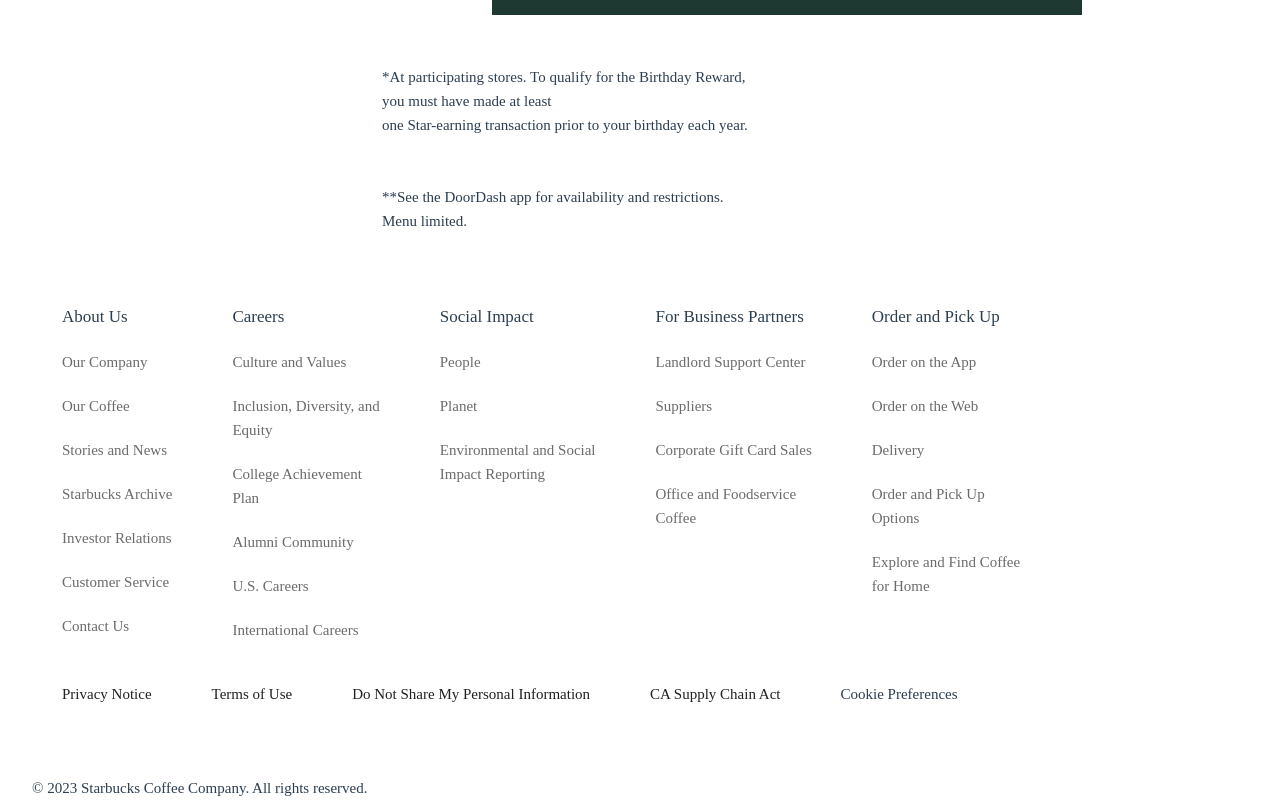
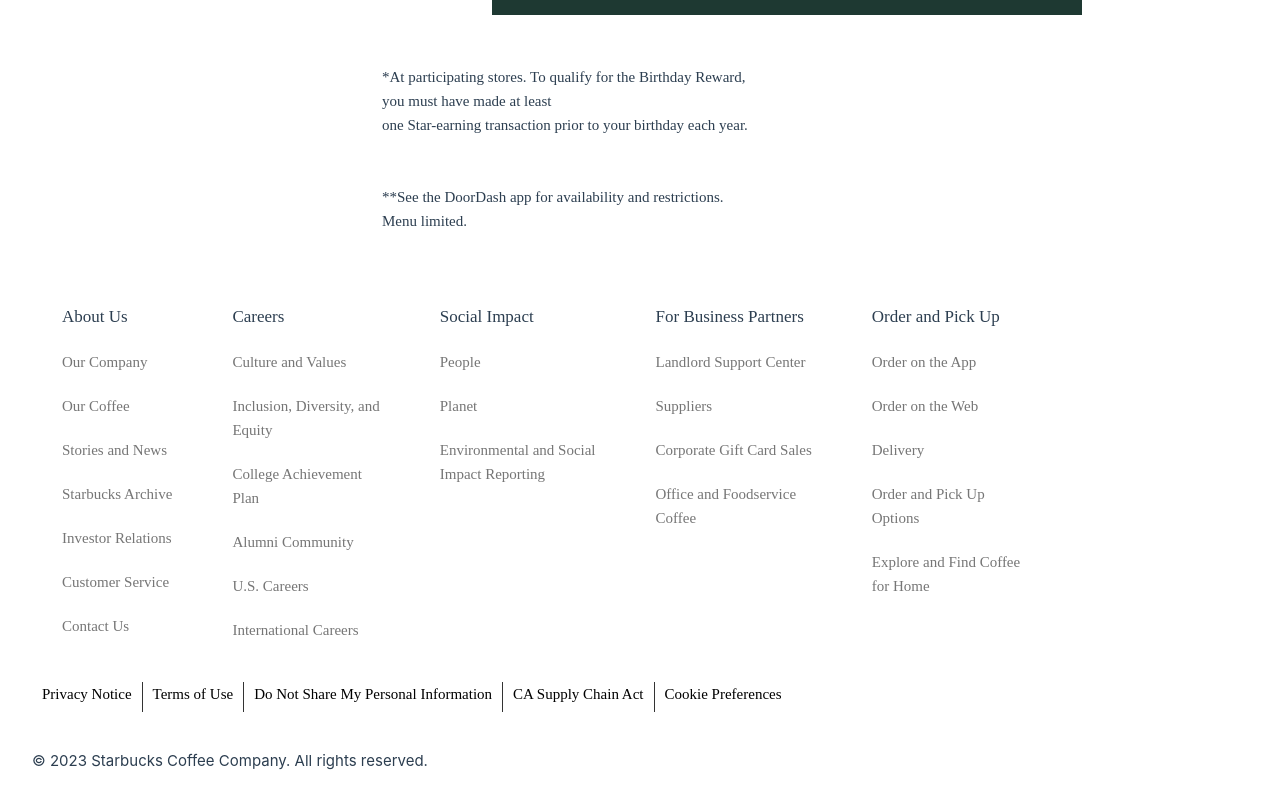
Before and after one commit to sayaka-shinoda/starbucks_vue, a Vue app in the folder starbucksvue-project/: page / in a window 1280 px wide. Shown: the part 2750-3550 px from the top of the page. After the commit the page ends 3523 px from the top, so only its background shows below. Built offline with nearby package versions, Linux system fonts and the light colour scheme.

Commit message:
Fix: I made the bottom menu responsive.

```diff
--- a/starbucksvue-project/src/info.vue
+++ b/starbucksvue-project/src/info.vue
@@ -167,27 +167,29 @@
     </details>
     </div>
     <!-- bottom menu -->
-    <div class="subInfo">
-        <a href="https://www.starbucks.com/terms/privacy-policy/">
-        <div class="subinfo-text">{{ privacy }}</div></a>
-        <a href="https://www.starbucks.com/terms/starbucks-terms-of-use/">
-        <div class="subinfo-text">{{ terms }}</div></a>
-        <a href="https://www.starbucks.com/personal-information">
-        <div class="subinfo-text">{{ do_not }}</div></a>
-        <a href="https://globalassets.starbucks.com/assets/A2A072E3411C4A6ABAEB8D6BCF286F43.pdf">
-        <div class="subinfo-text">{{ ca_supply }}</div></a>
-        <div class="subinfo-text">{{ cookie }}</div>
+    <div class="subinfo">
+        <ul>
+        <li class="subinfo-text"><a href="https://www.starbucks.com/terms/privacy-policy/">
+        {{ privacy }}</a></li>
+        <li class="subinfo-text"><a href="https://www.starbucks.com/terms/starbucks-terms-of-use/">
+        {{ terms }}</a></li>
+        <li class="subinfo-text"><a href="https://www.starbucks.com/personal-information">
+        {{ do_not }}</a></li>
+        <li class="subinfo-text"><a href="https://globalassets.starbucks.com/assets/A2A072E3411C4A6ABAEB8D6BCF286F43.pdf">
+        {{ ca_supply }}</a></li>
+        <li class="subinfo-text">{{ cookie }}</li>
+        </ul>
     </div>
     </div>
 </template>
 
-<style>
+<style scoped>
     *{
         font-family: SoDoSans;
     }
     .info{
         width: 100%;
-        margin: 50px 0;
+        margin: 30px 0;
     }
     .info_pc{
         display: flex;
@@ -198,16 +200,27 @@
     }
    .info-text{
         margin: 20px 30px;
-        color: rgb(107 107 107);
+        color: rgb(118, 118, 118);
    }
    .info-text:hover{
         color: rgb(33, 33, 33);
    }
-    .subInfo{
-        display: flex;
+    .subinfo ul{
+        padding-left: 0;
+        list-style: none;
+        display: inline-block;
     }
-    .subinfo-text{
-        margin: 20px 30px;
+    .subinfo li{
+        color: black;
+        text-align: left;
+        height: 30px;
+        padding: 1.5em 2em;
+    }
+    li:hover{
+        text-decoration: underline;
+    }
+    .subinfo a{
+        color: black;
     }
     /* mobile */
     @media screen and (max-width:375px){
@@ -259,7 +272,7 @@
             opacity: 1;
         }
         .accordion_menu a{
-            color: rgb(107 107 107);
+            color: rgb(118, 118, 118);
         }
         .accordion_menu a:hover{
             color: black;
@@ -270,5 +283,20 @@
         .mobilemenu_accordion{
             display: none;
         }
+        .info_pc{
+            width: auto;
+        }
+        .subinfo ul{
+            list-style-type: none;
+            margin: 20px auto 0;
+            text-align:center;
+        }
+        .subinfo li{
+            float:left;
+            padding: 0 10px 0 10px;}
+        .subinfo li + li {
+            border-left: 1px solid #333;
+            padding: 0 10px 0 10px;
+        }
     }
 </style>
```
Lines whose indentation alone changed are shown as unchanged.
